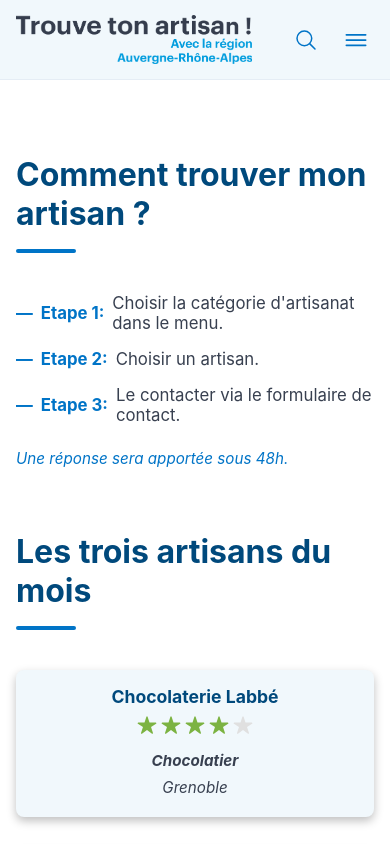
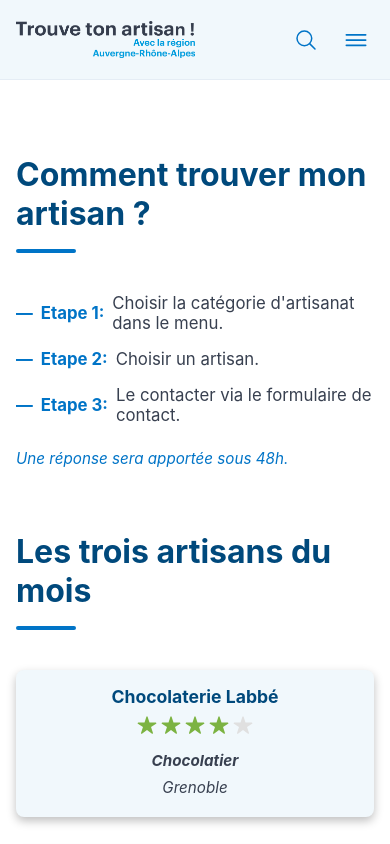
Before and after one commit to userXXIIXII/trouve-ton-artisan, a React (Vite) app: page / in a window 390 px wide. Shown: the top 844 px of the page. Built offline with nearby package versions, Linux system fonts and the light colour scheme.

Commit message:
modif taille responsive logo

```diff
--- a/src/components/Header.scss
+++ b/src/components/Header.scss
@@ -50,8 +50,12 @@
   }
 
   .logo {
-    max-height: 50px;
+    max-height: 38px;
     width: auto;
+
+    @media (min-width: 1024px) {
+      max-height: 50px;
+    }
   }
 }
 
```
